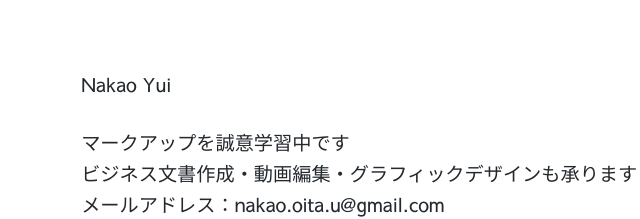
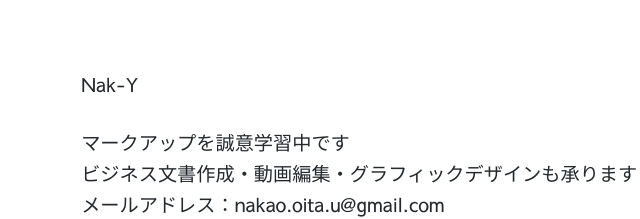
Before and after one commit to Nak-Y/LP_Practice, a plain HTML site: page index.html in a window 1280 px wide. Shown: the part 585-804 px from the top of the page, 130-770 px from the left. Drawn offline with Linux system fonts and the light colour scheme; some packages are replaced by stand-ins of ours.

Commit message:
Update index.html
名前部分をGitHubアカウント名に変更しました

```diff
--- a/index.html
+++ b/index.html
@@ -37,7 +37,7 @@
 <!-- About -->
 <section id="about" class="wrapper">
     <ul>
-        <li>Nakao Yui</li>
+        <li>Nak-Y</li>
         <li>マークアップを誠意学習中です</li>
         <li>ビジネス文書作成・動画編集・グラフィックデザインも承ります</li>
         <li>メールアドレス：nakao.oita.u@gmail.com</li>
```
